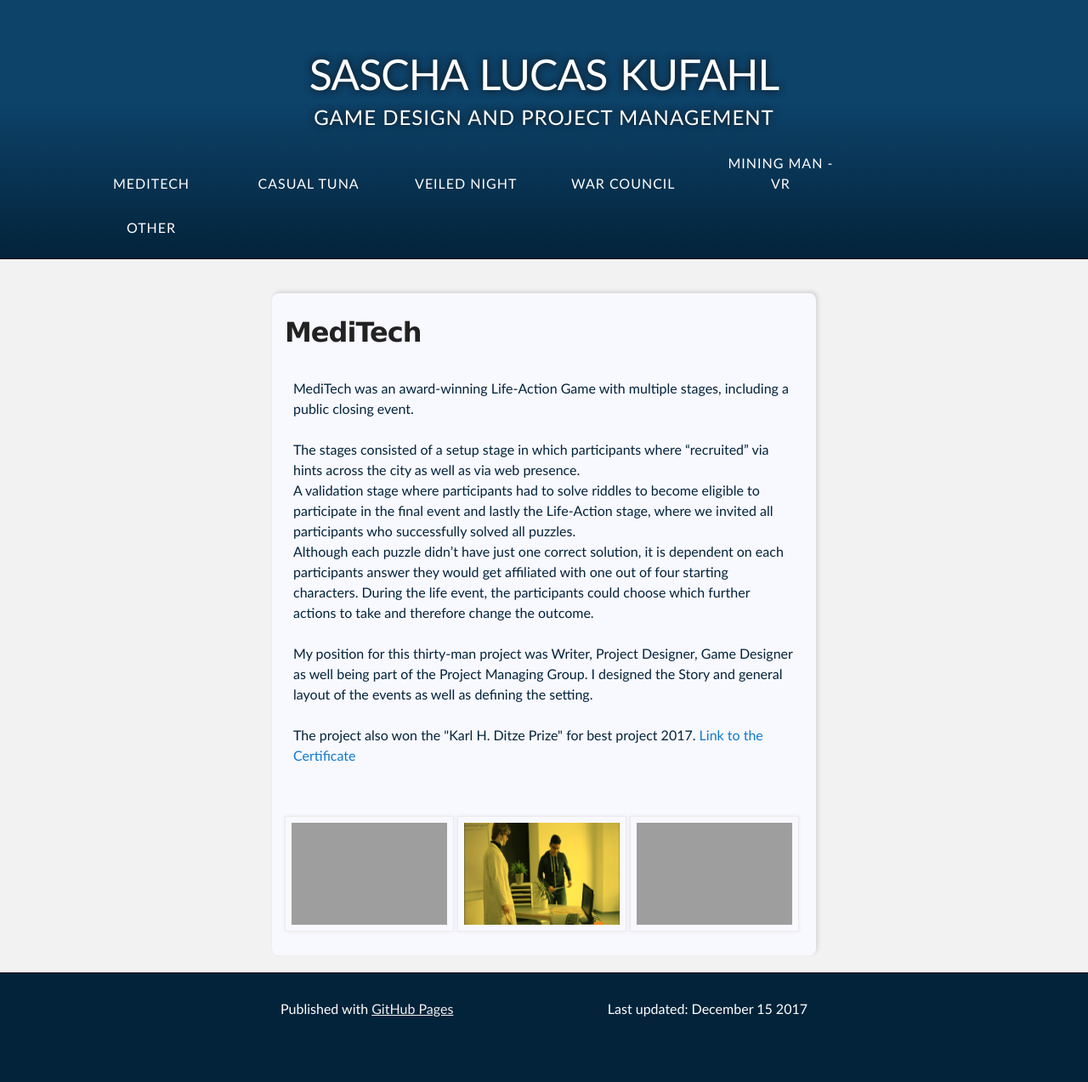
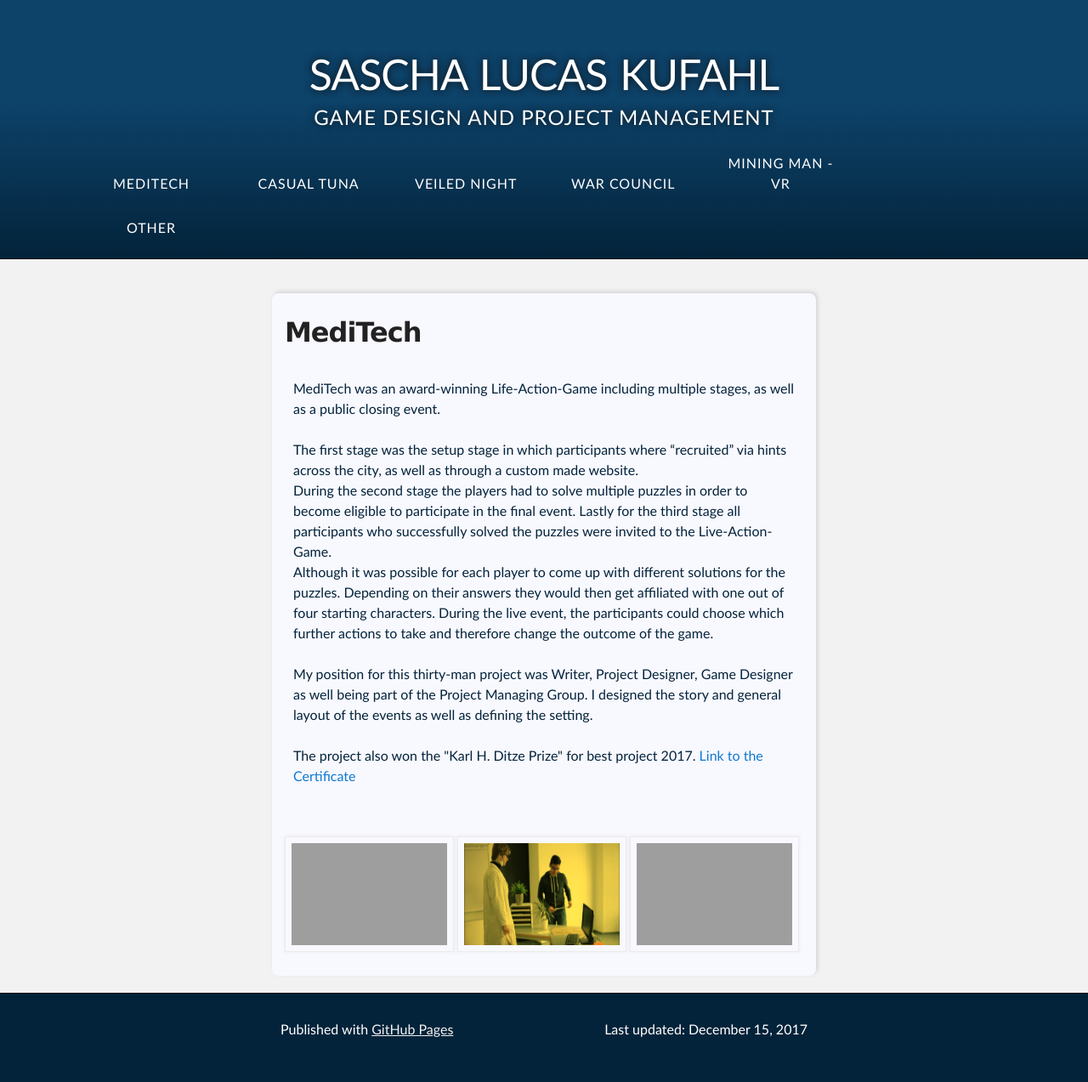
Before and after one commit to SaschaLK/SaschaLK.github.io, a Jekyll site: the page built from index.md, in a window 1280 px wide. Shown: the whole page at 85% size. Built offline with Jekyll 4.4.1, drawn with Linux system fonts in a browser that asks for light colours; our own code applies the rules of GitHub Pages for plain Markdown files; the repository's description, which GitHub fills in, is left out; before the commit the page ends 1249 px from its top, so only the background shows below that; grey boxes are pictures that could not be loaded.

Commit message:
fix meditech project text at least

```diff
--- a/_layouts/default.html
+++ b/_layouts/default.html
@@ -50,7 +50,7 @@
                     <table>
                         <tr>
                             <td>Published with <a href="https://pages.github.com">GitHub Pages</a></td>
-                            <td id="lastUpdated">Last updated: December 15 2017</td>
+                            <td id="lastUpdated">Last updated: December 15, 2017</td>
                         </tr>
                     </table>
                 </div>
--- a/index.md
+++ b/index.md
@@ -3,13 +3,13 @@
         <div id="projects_content">
             <h2>MediTech</h2>
             <p id="textContent">
-                MediTech was an award-winning Life-Action Game with multiple stages, including a public closing event.<br><br>
-                The stages consisted of a setup stage in which participants where “recruited” via hints across the city as well as via web presence. <br>
-                A validation stage where participants had to solve riddles to become eligible to participate in the final event and lastly the Life-Action stage, where we invited all participants who successfully solved all puzzles.<br>
-                Although each puzzle didn’t have just one correct solution, it is dependent on each participants answer they would get affiliated with one out of four starting characters.
-                During the life event, the participants could choose which further actions to take and therefore change the outcome.
+                MediTech was an award-winning Life-Action-Game including multiple stages, as well as a public closing event.<br><br>
+                The first stage was the setup stage in which participants where “recruited” via hints across the city, as well as through a custom made website. <br>
+                During the second stage the players had to solve multiple puzzles in order to become eligible to participate in the final event. Lastly for the third stage all participants who successfully solved the puzzles were invited to the Live-Action-Game.<br>
+                Although it was possible for each player to come up with different solutions for the puzzles. Depending on their answers they would then get affiliated with one out of four starting characters.
+                During the live event, the participants could choose which further actions to take and therefore change the outcome of the game.
                 <br><br>
-                My position for this thirty-man project was Writer, Project Designer, Game Designer as well being part of the Project Managing Group. I designed the Story and general layout of the events as well as defining the setting.
+                My position for this thirty-man project was Writer, Project Designer, Game Designer as well being part of the Project Managing Group. I designed the story and general layout of the events as well as defining the setting.
                 <br><br>
                 The project also won the "Karl H. Ditze Prize" for best project 2017.
                 <a href="assets/images/DitzePreis.pdf">Link to the Certificate</a>
```
